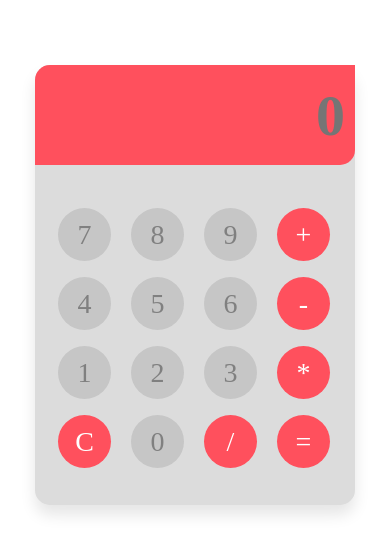
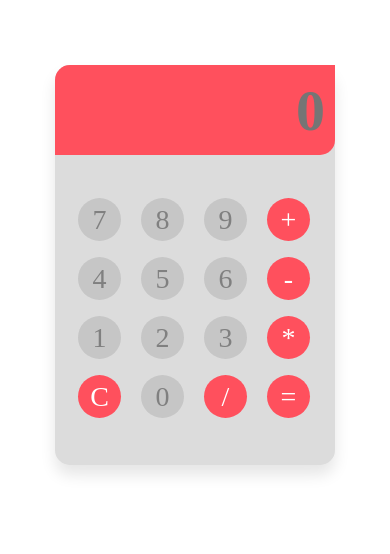
Before and after one commit to ShruthiJayabal/Calculator-Application, a plain HTML site: page index.html in a window 390 px wide. Drawn offline with Linux system fonts and the light colour scheme; a web font is replaced by a local one.

Commit message:
button changes

```diff
--- a/assets/style.css
+++ b/assets/style.css
@@ -75,8 +75,8 @@ body{
     }
 
     .wrapper{
-        width: 320px;
-        height:440px;
+        width: 280px;
+        height:400px;
         margin: 65px auto;
         background: gainsboro;
         border-radius: 15px;
@@ -86,8 +86,8 @@ body{
     #display{
         border: none;
         outline:none;
-        width:300px;
-        height:80px;
+        width:260px;
+        height:70px;
         color:lightgrey;
         font-size: 58px;
         font-weight: 700;
@@ -104,8 +104,8 @@ body{
     }
 
     .btn{
-        width:53px;
-        height: 53px;
+        width:43px;
+        height: 43px;
         margin: 8px;
         border: none;
         outline: none;
```
